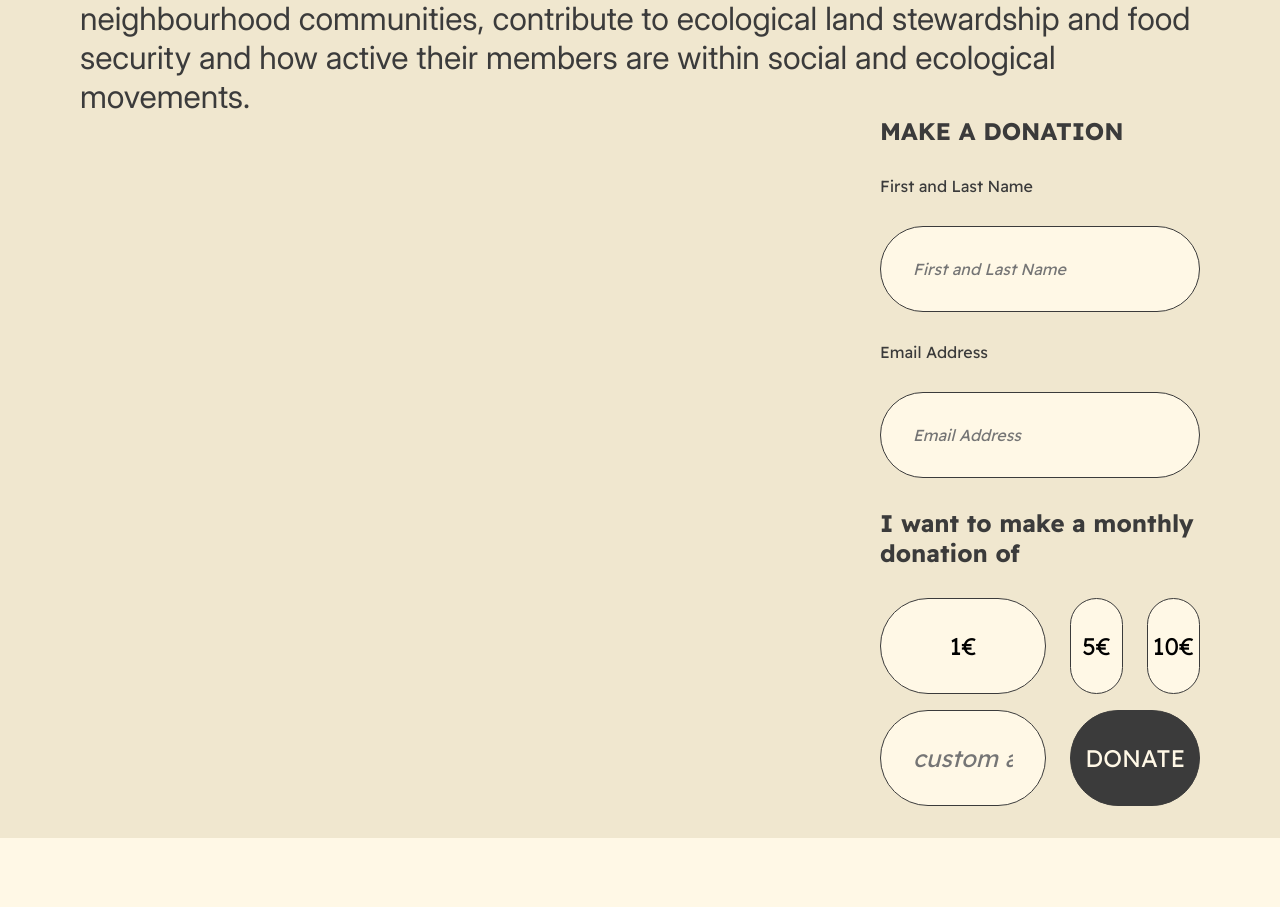
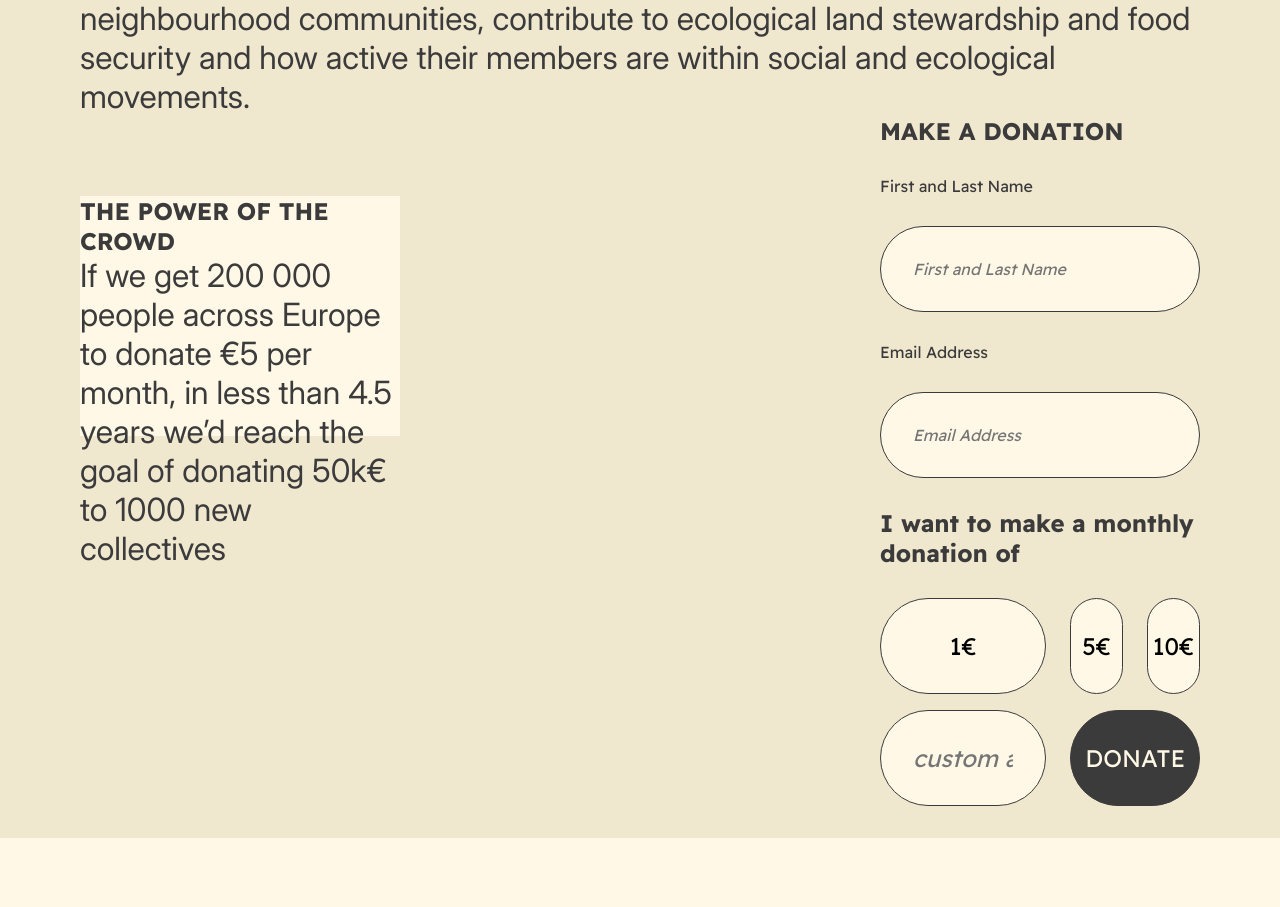
Before and after one commit to pessi-v/fic-website, a SvelteKit app: page / in a window 1280 px wide. Shown: the part 4776-5683 px from the top of the page. Built offline with nearby package versions, Linux system fonts and the light colour scheme.

Commit message:
add an info card to form section

```diff
--- a/src/routes/+page.svelte
+++ b/src/routes/+page.svelte
@@ -101,7 +101,7 @@
 				<h2>Housing cooperatives are social hubs for a broader community</h2>
 				<p>
 					They offer culture and spaces for meeting, solidarity services and temporary stays for
-					travellers. They are also neighborhood hubs, where locals get to know each other, building
+					travelers. They are also neighborhood hubs, where locals get to know each other, building
 					connections to the society outside of the political niche.
 				</p>
 			</div>
@@ -190,7 +190,15 @@
 		contribute to ecological land stewardship and food security and how active their members are
 		within social and ecological movements.
 	</p>
-	<div class="sectionFormSubFrame"></div>
+	<div class="sectionFormSubFrame">
+		<div class="light-background-card">
+			<h4 class="label">THE POWER OF THE CROWD</h4>
+			<p>
+				If we get 200 000 people across Europe to donate €5 per month, in less than 4.5 years we’d
+				reach the goal of donating 50k€ to 1000 new collectives
+			</p>
+		</div>
+	</div>
 	<div class="donationForm">
 		<h4>MAKE A DONATION</h4>
 		<label for="name">First and Last Name</label>
@@ -727,6 +735,14 @@
 				grid-area: sectionFormSubFrame;
 				width: 100%;
 				height: 400px;
+				display: flex;
+				align-items: center;
+
+				.light-background-card {
+					background-color: var(--background-color-primary);
+					height: 60%;
+					width: 40%;
+				}
 			}
 		}
 
```
